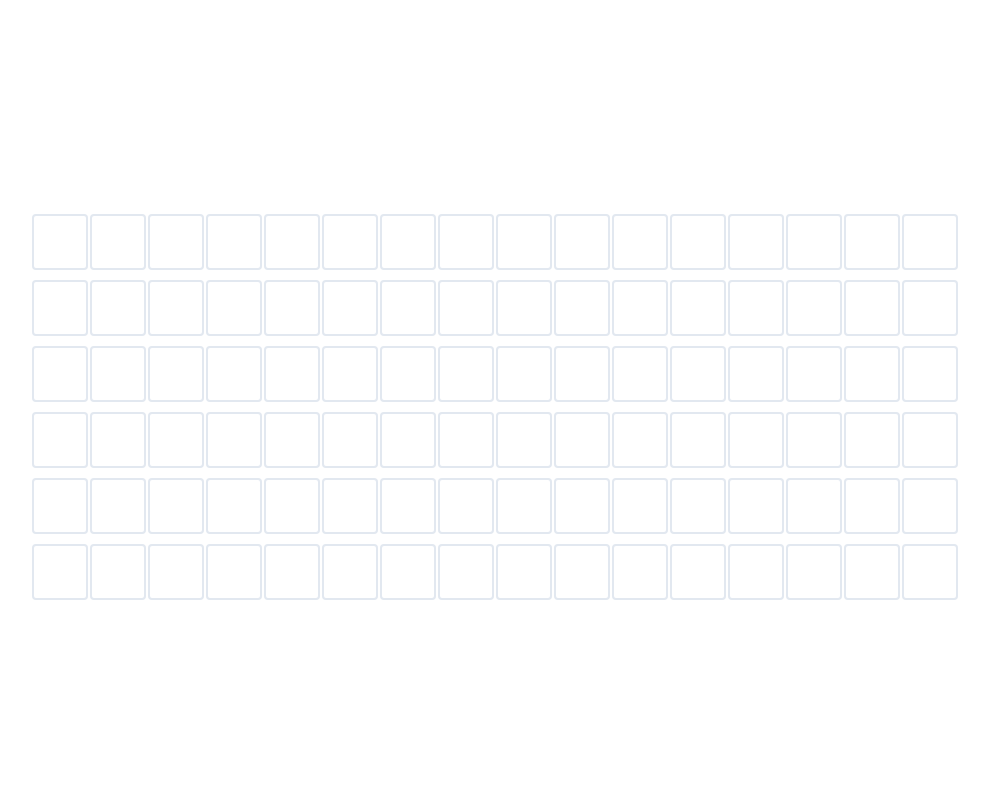
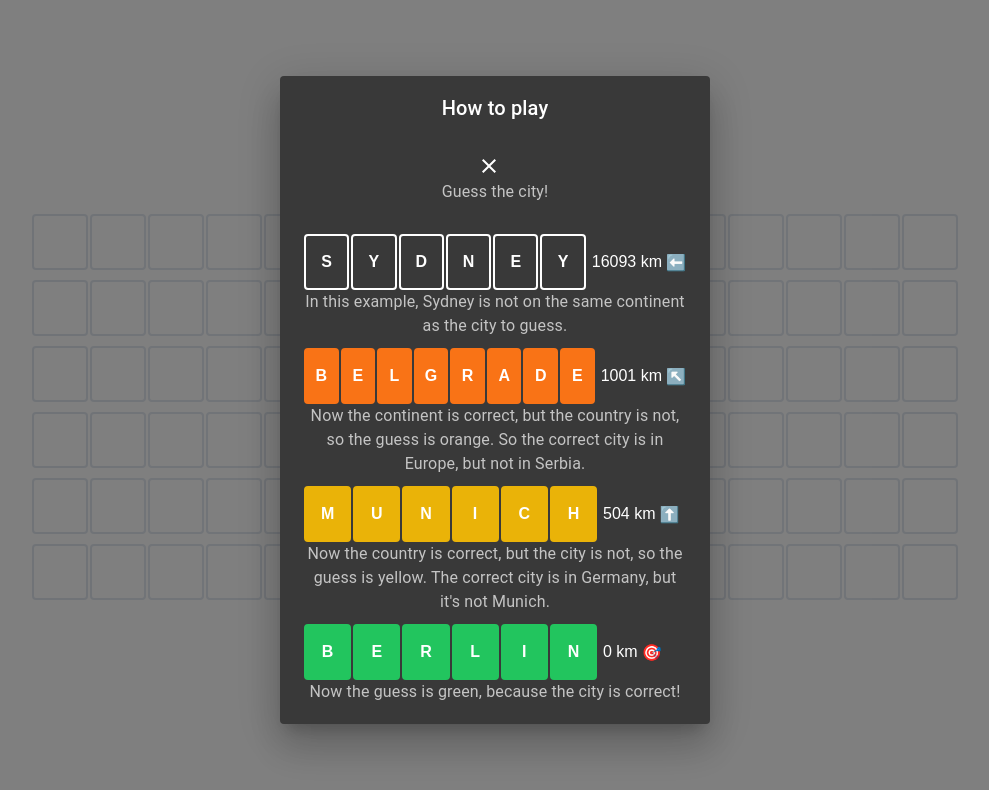
Before and after one commit to dejan-lukic/citydle, a Next.js app: page / in a window 1280 px wide. Both pictures are taken after a click on the button 100 px from the left and 100 px from the top of the page. Shown: the top 790 px of the page, without its empty margins (145-1134 px from the left). Built offline with nearby package versions, Linux system fonts and the light colour scheme.

Commit message:
Add game info/tutorial

```diff
--- /dev/null
+++ b/src/app/components/info-dialog.module.css
@@ -0,0 +1,22 @@
+.dialogContent {
+  max-width: 430px;
+}
+
+.dialogTitle {
+  text-align: center;
+}
+
+.dialogSubtitle {
+  text-align: center;
+}
+
+.closeButton {
+  position: absolute;
+  top: 6px;
+  right: 6px;
+}
+
+.exampleText {
+  text-align: center;
+  margin-top: 8px;
+}
--- /dev/null
+++ b/src/app/components/info-dialog.tsx
@@ -0,0 +1,126 @@
+"use client";
+
+import React from 'react';
+import { CloseOutlined } from '@mui/icons-material';
+import styles from './info-dialog.module.css';
+import {
+  Dialog,
+  DialogContent,
+  DialogContentText,
+  DialogTitle,
+  IconButton
+} from "@mui/material";
+import GuessRow from "@/app/components/guess-row";
+import { City } from "@/app/types/city";
+
+interface InfoDialogProps {
+  open: boolean;
+  onClose: () => void;
+}
+
+const InfoDialog: React.FC<InfoDialogProps> = ({open, onClose}) => {
+  return (
+    <Dialog
+      open={open}
+      onClose={onClose}
+    >
+      <DialogTitle className={styles.dialogTitle}>How to play</DialogTitle>
+
+      <IconButton
+        aria-label="close"
+        onClick={onClose}
+        className={styles.closeButton}
+      >
+        <CloseOutlined />
+      </IconButton>
+
+      <DialogContentText className={styles.dialogSubtitle}>
+        Guess the city!
+      </DialogContentText>
+
+      <DialogContent className={styles.dialogContent}>
+        <GuessRow
+          guess={{
+            city: getExampleCity('Sydney'),
+            correctContinent: false,
+            correctCountry: false,
+            correctCity: false,
+            distanceToCorrectCity: 16093,
+            directionEmoji: '⬅️',
+          }}
+          maxLength={6}
+        />
+
+        <DialogContentText className={styles.exampleText}>
+          In this example, Sydney is not on the same continent as the city to guess.
+        </DialogContentText>
+
+        <GuessRow
+          guess={{
+            city: getExampleCity('Belgrade'),
+            correctContinent: true,
+            correctCountry: false,
+            correctCity: false,
+            distanceToCorrectCity: 1001,
+            directionEmoji: '↖️',
+          }}
+          maxLength={8}
+        />
+
+        <DialogContentText className={styles.exampleText}>
+          Now the continent is correct, but the country is not, so the guess is orange.
+          So the correct city is in Europe, but not in Serbia.
+        </DialogContentText>
+
+        <GuessRow
+          guess={{
+            city: getExampleCity('Munich'),
+            correctContinent: true,
+            correctCountry: true,
+            correctCity: false,
+            distanceToCorrectCity: 504,
+            directionEmoji: '⬆️',
+          }}
+          maxLength={6}
+        />
+
+        <DialogContentText className={styles.exampleText}>
+          Now the country is correct, but the city is not, so the guess is yellow.
+          The correct city is in Germany, but it&#39;s not Munich.
+        </DialogContentText>
+
+        <GuessRow
+          guess={{
+            city: getExampleCity('Berlin'),
+            correctContinent: true,
+            correctCountry: true,
+            correctCity: true,
+            distanceToCorrectCity: 0,
+            directionEmoji: '🎯',
+          }}
+          maxLength={6}
+        />
+
+        <DialogContentText className={styles.exampleText}>
+          Now the guess is green, because the city is correct!
+        </DialogContentText>
+      </DialogContent>
+    </Dialog>
+  );
+}
+
+function getExampleCity(name: string): City {
+  return {
+    name,
+    country: 'whatever',
+    continent: 'whatever',
+    location: {
+      lat: 0,
+      lng: 0,
+    },
+    population: 0,
+    fact: 'whatever',
+  };
+}
+
+export default InfoDialog;
--- a/src/app/components/navbar.tsx
+++ b/src/app/components/navbar.tsx
@@ -4,12 +4,20 @@ import React from 'react';
 import styles from "@/app/components/navbar.module.css";
 import { IconButton } from "@mui/material";
 import { InfoOutlined, SettingsOutlined } from "@mui/icons-material";
+import InfoDialog from "@/app/components/info-dialog";
 
 const Navbar: React.FC = () => {
+  const [infoDialogOpen, setInfoDialogOpen] = React.useState(false);
+
   return (
     <nav className={styles.navbar}>
+      <InfoDialog
+        open={infoDialogOpen}
+        onClose={() => setInfoDialogOpen(false)}
+      />
+
       <IconButton aria-label="game info">
-        <InfoOutlined />
+        <InfoOutlined onClick={() => setInfoDialogOpen(true)} />
       </IconButton>
 
       <h1 className={styles.title}>Citydle</h1>
```
